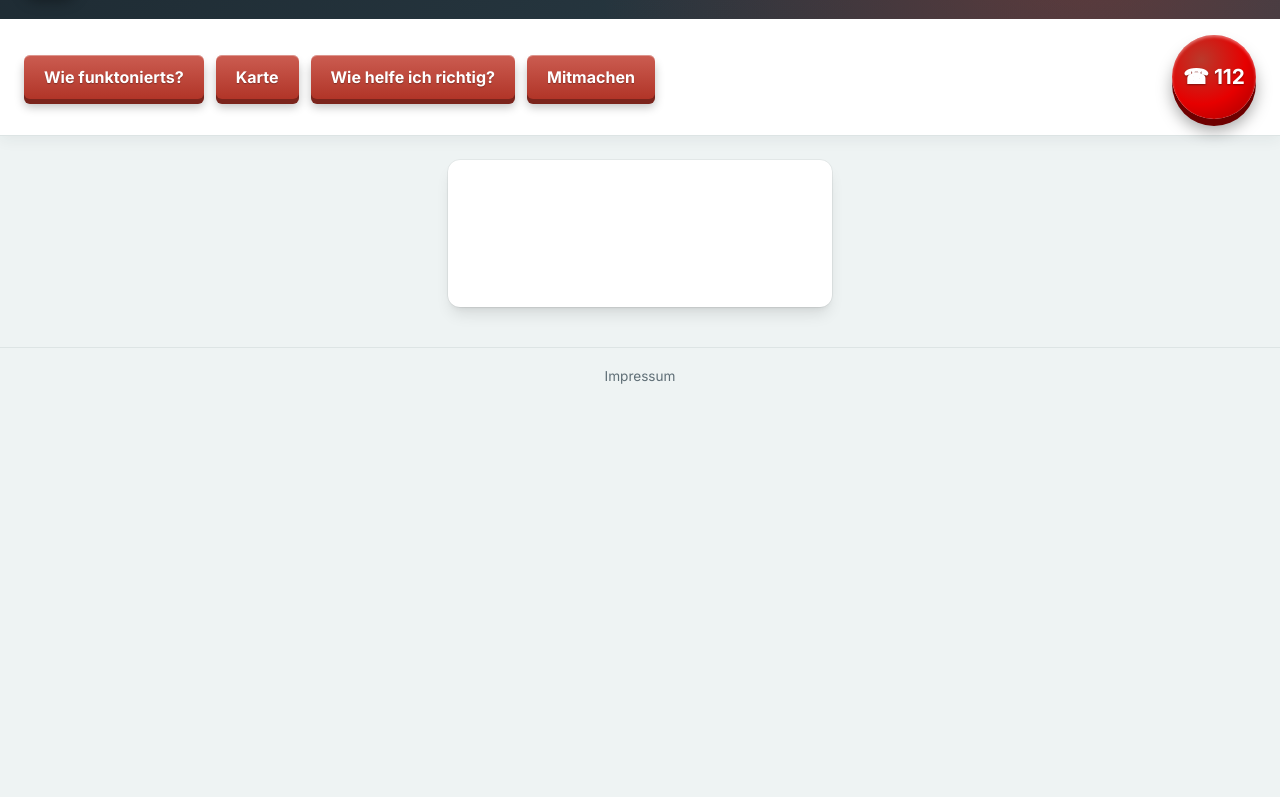
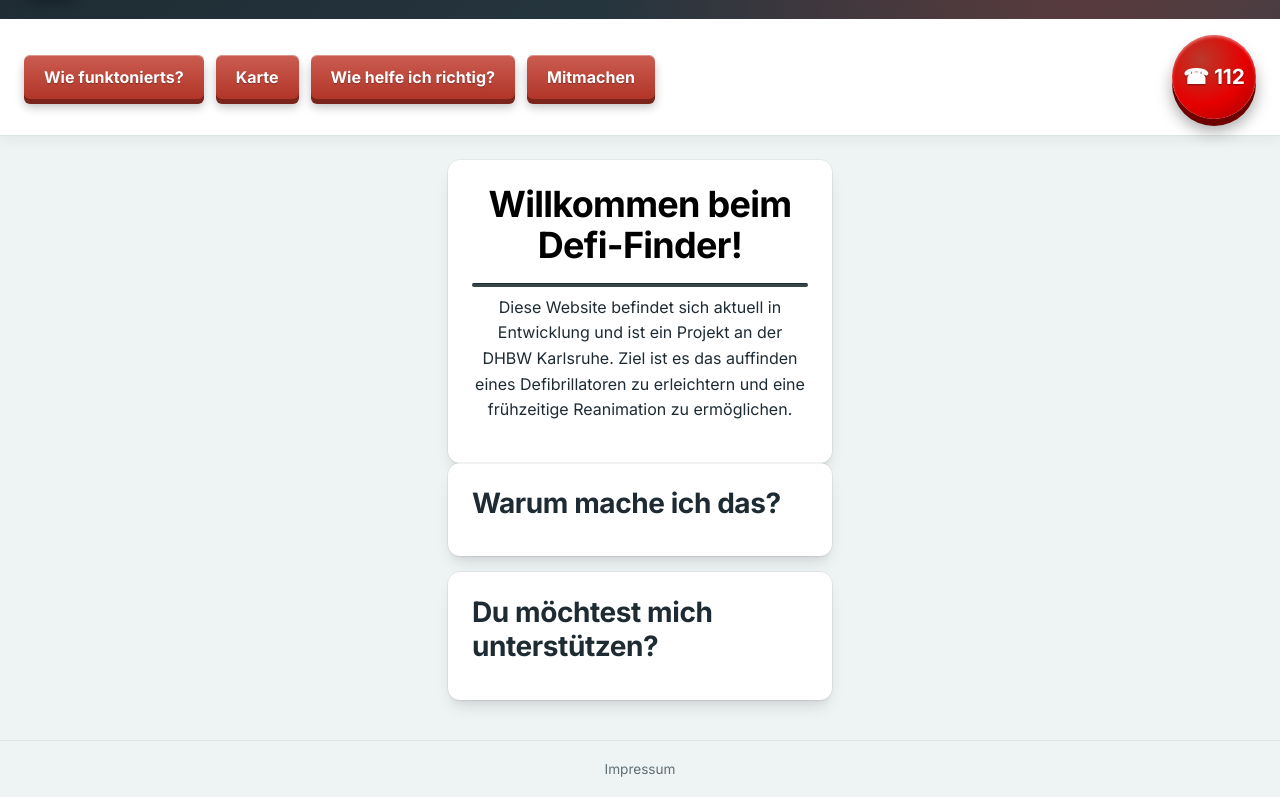
Before and after one commit to ianandree06-cell/webengineering, a website built with Vite: page index.html in a window 1280 px wide. Shown: the part 85-882 px from the top of the page. Before the commit the page ends 800 px from the top, so only its background shows below. Built offline with nearby package versions, Linux system fonts and the light colour scheme.

Commit message:
Fixed Github Pages and put Stuff in the index.html

```diff
--- a/index.html
+++ b/index.html
@@ -44,13 +44,28 @@
         <a href="tel:112" class="notruf-button" aria-label="Notruf 112 anrufen">&#9742; 112</a>
     </nav>
     <main>
-        <div class="mx-auto flex max-w-sm items-center gap-x-4 rounded-xl bg-white p-6 shadow-lg outline outline-black/5 dark:bg-slate-800 dark:shadow-none dark:-outline-offset-1 dark:outline-white/10"">
-            <h1>Willkommen beim Defi-Finder!</h1>
+        <div class="mx-auto max-w-sm items-center gap-x-4 rounded-xl bg-white p-6 shadow-lg outline outline-black/5">
+            <h1 class="text-center text-black">Willkommen beim Defi-Finder!</h1>
+            <hr class=" bg-mist-700 h-1 rounded-full my-2">
+            <p class="text-center">Diese Website befindet sich aktuell in Entwicklung und ist ein Projekt an
+                der
+                DHBW Karlsruhe.
+                Ziel ist es das auffinden eines Defibrillatoren zu erleichtern und eine frühzeitige Reanimation zu
+                ermöglichen.
+            </p>
+        </div>
+        <div class="flex flex-col gap-y-4">
+            <div class="mx-auto w-full max-w-sm rounded-xl bg-white p-6 shadow-lg outline outline-black/5">
+                <h2>Warum mache ich das?</h2>
+            </div>
+            <div class="mx-auto w-full max-w-sm rounded-xl bg-white p-6 shadow-lg outline outline-black/5">
+                <h2>Du möchtest mich unterstützen?</h2>
+            </div>
         </div>
     </main>
     <footer class=" site-footer">
-            <a href="impressum.html">Impressum</a>
-            </footer>
+        <a href="impressum.html">Impressum</a>
+    </footer>
 </body>
 
 </html>
--- a/style.css
+++ b/style.css
@@ -73,7 +73,7 @@
 
     /* Standard-Typografie */
     h1 {
-        @apply text-h1 text-white text-tinte mb-4 text-center;
+        @apply text-h1 text-tinte mb-4;
     }
 
     h2 {
--- a/vite.config.js
+++ b/vite.config.js
@@ -1,8 +1,12 @@
 import { defineConfig } from 'vite'
 import tailwindcss from '@tailwindcss/vite'
-import { resolve } from 'path'
+import { dirname, resolve } from 'node:path'
+import { fileURLToPath } from 'node:url'
+
+const __dirname = dirname(fileURLToPath(import.meta.url))
 
 export default defineConfig({
+    base: '/webengineering/',
     plugins: [tailwindcss()],
     build: {
         rollupOptions: {
```
Also changed, not shown: dist/assets/style-BoPiT0WN.css (added), dist/assets/style-Dmb_-7cb.css (deleted), dist/defi-tutorial.html, dist/helfen.html, dist/impressum.html, dist/index.html, dist/karte.html, dist/mitmachen.html.
